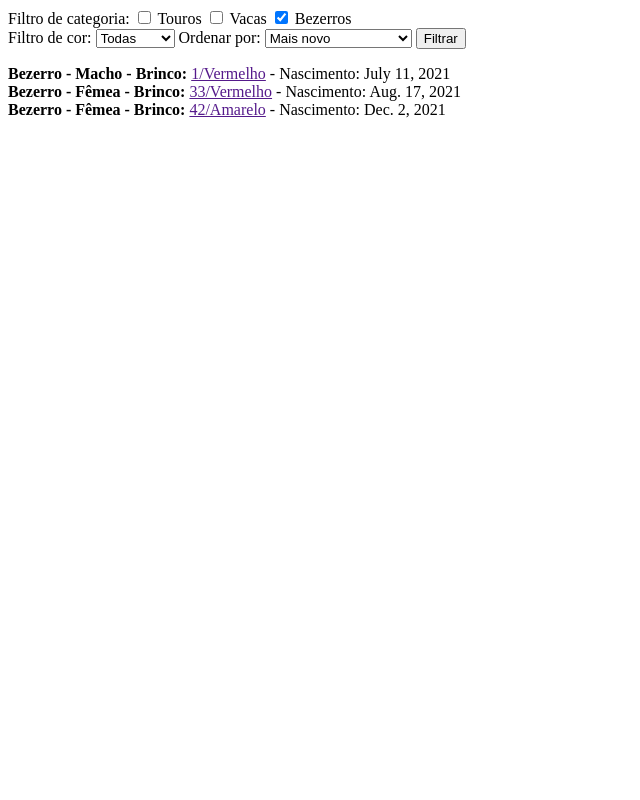
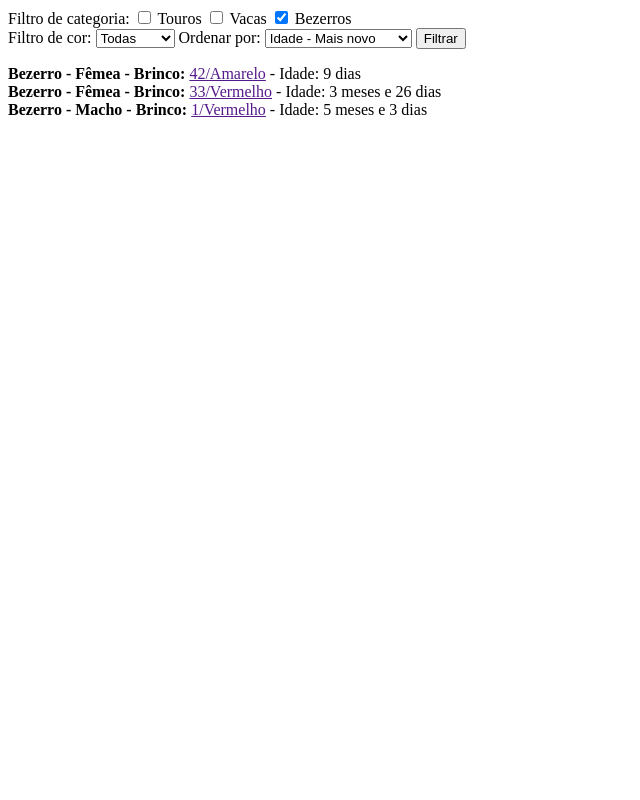
Before and after one commit to LuanGBR/Gado_control, a Django app: page /list in a window 1280 px wide. Shown: the whole page, without its empty margins (0-640 px from the left). Run offline with Django 3.2, Linux system fonts and the light colour scheme; data comes from the database, SQL or seed files in the repository; both versions use the stored data as it was after the commit.

Commit message:
order by implemented on list view

```diff
--- a/Gado_control/settings.py
+++ b/Gado_control/settings.py
@@ -105,9 +105,11 @@ AUTH_PASSWORD_VALIDATORS = [
 # Internationalization
 # https://docs.djangoproject.com/en/3.2/topics/i18n/
 
-LANGUAGE_CODE = 'en-us'
+LANGUAGE_CODE = 'pt-br'
 
-TIME_ZONE = 'UTC'
+TIME_ZONE = 'America/Sao_Paulo'
+
+DATE_INPUT_FORMATS = [r"%d/%m/%Y"]
 
 USE_I18N = True
 
--- a/criacao/models.py
+++ b/criacao/models.py
@@ -4,6 +4,7 @@ from django.db.models.fields import AutoField, BooleanField, DateField, FloatFie
 from django.db.models.fields.related import ForeignKey, OneToOneField
 from django.conf import settings
 from colorfield.fields import ColorField
+import datetime
 # Create your models here.
 
 
@@ -48,6 +49,13 @@ class cabecagado(models.Model):
     )
     tipo = models.CharField(max_length=7,choices=TIPO_CHOICES,)
 
+    def idade(self):
+        dias = (datetime.date.today()-self.nascimento).days
+        anos = dias//365
+        meses = (dias%365)//30
+        dias = ((dias%365)%30)
+        return f"{f'{anos} anos, ' if anos else ''}{f'{meses} meses e ' if meses else ''}{dias} dias"
+
 class boi(models.Model):
     id = AutoField(primary_key=True)
     cabecagado = OneToOneField(cabecagado,on_delete=models.CASCADE)
--- a/criacao/templates/cabecaslist.html
+++ b/criacao/templates/cabecaslist.html
@@ -22,8 +22,8 @@
             {% if order_by_selected %}
             <option value={{order_by_selected}} selected>{{order_by_text}}</option>
             {% endif %}
-            <option value="maisnovo" >Mais novo</option>
-            <option value="maisvelho" >Mais velho</option>
+            <option value="maisnovo" >Idade - Mais novo</option>
+            <option value="maisvelho" >Idade - Mais velho</option>
             <option value="crescente" >Brinco - Crescente</option>
             <option value="decrescente" >Brinco - Decrescente</option>
         </select>
@@ -32,7 +32,7 @@
     </form>
 
     {% for cabeca in cabecas %}
-     <b>{{cabeca.tipo}} - {{cabeca.sexo}} - Brinco: </b><a href= "">{{cabeca.n_etiqueta}}/{{cabeca.brinco.cor_nome}}</a> - Nascimento: {{cabeca.nascimento}}<br>
+     <b>{{cabeca.tipo}} - {{cabeca.sexo}} - Brinco: </b><a href= "">{{cabeca.n_etiqueta}}/{{cabeca.brinco.cor_nome}}</a> - Idade: {{cabeca.idade}}<br>
     {% endfor %}
 
 
--- a/criacao/views.py
+++ b/criacao/views.py
@@ -99,10 +99,10 @@ def CabecaListView(request):
                 order_by_text = "Brinco - Crescente"
             elif order_by_selected == "maisnovo":
                 order_by_selected = order_by_selected
-                order_by_text = "Mais novo"
+                order_by_text = "Idade - Mais novo"
             elif order_by_selected == "maisvelho":
                 order_by_selected = order_by_selected
-                order_by_text = "Mais velho"
+                order_by_text = "Idade - Mais velho"
             elif order_by_selected == "decrescente":
                 order_by_selected = order_by_selected
                 order_by_text = "Brinco - Decrescente"
@@ -124,9 +124,20 @@ def CabecaListView(request):
         if cria_checked:
             cabecas_set = cabecas_set.union(cabecagado.objects.filter(tipo=cabecagado.CRIA))
         cabecas_set = cabecas_set & brincos_set
+        if order_by_selected:
+            if order_by_selected == "crescente":
+                cabecas_set = cabecas_set.order_by('n_etiqueta')
+            elif order_by_selected == "maisnovo":
+                cabecas_set = cabecas_set.order_by('-nascimento')
+            elif order_by_selected == "maisvelho":
+                cabecas_set = cabecas_set.order_by('nascimento')
+            elif order_by_selected == "decrescente":
+                cabecas_set = cabecas_set.order_by('-n_etiqueta')
+        else:
+            cabecas_set = cabecas_set.order_by('-nascimento')
+        context["cabecas"] = cabecas_set
 
-        context["cabecas"] = cabecas_set
-        print(12,cabecas_set,matriz_checked)
+
 
 
         return render(request,"cabecaslist.html",context)
```
Also changed, not shown: db.sqlite3.
